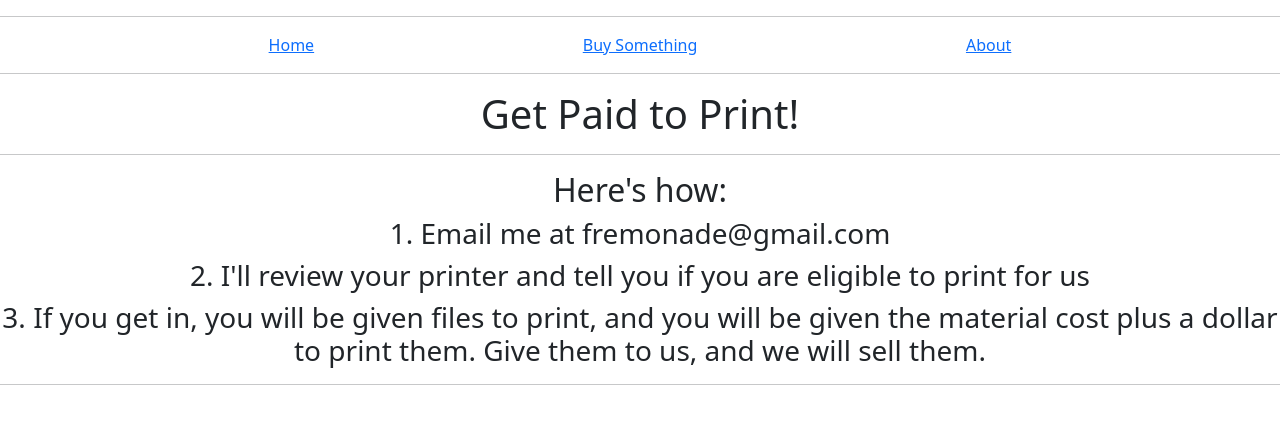
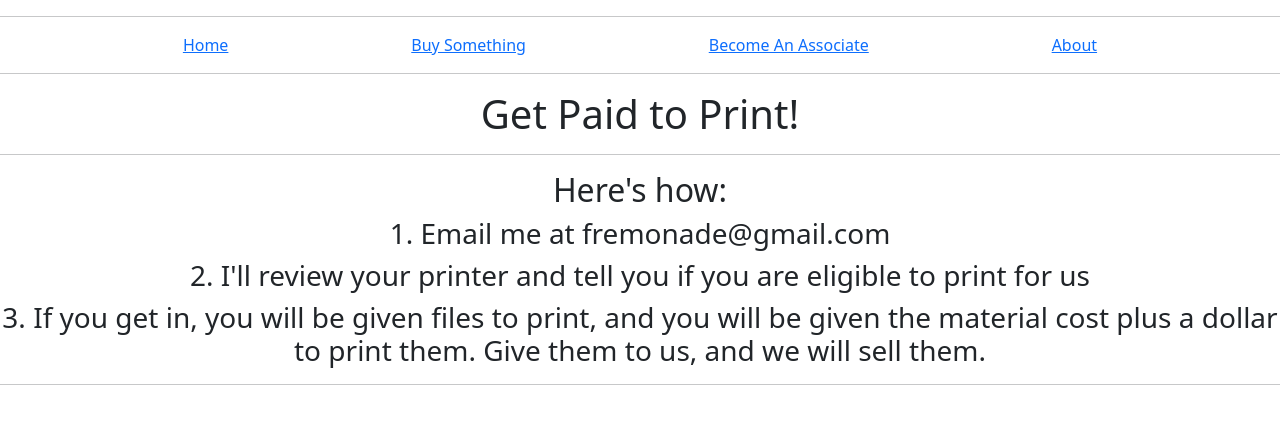
Before and after one commit to includeRubiks/the-unnamed-printing-business, a React (Vite) app: page /the-unnamed-printing-business/becomeanassociate in a window 1280 px wide. Shown: the top 424 px of the page. Built offline with nearby package versions, Linux system fonts and the light colour scheme.

Commit message:
Let's hope this works

```diff
--- a/src/LinkBar.tsx
+++ b/src/LinkBar.tsx
@@ -5,6 +5,7 @@ function LinkBar(){
         <div className="text-center d-flex justify-content-evenly">
             <Link to="/">Home</Link>
             <Link to="/buysomething">Buy Something</Link>
+            <Link to="/becomeanassociate">Become An Associate</Link>
             <Link to="/about">About</Link>
         </div>
     )
```
